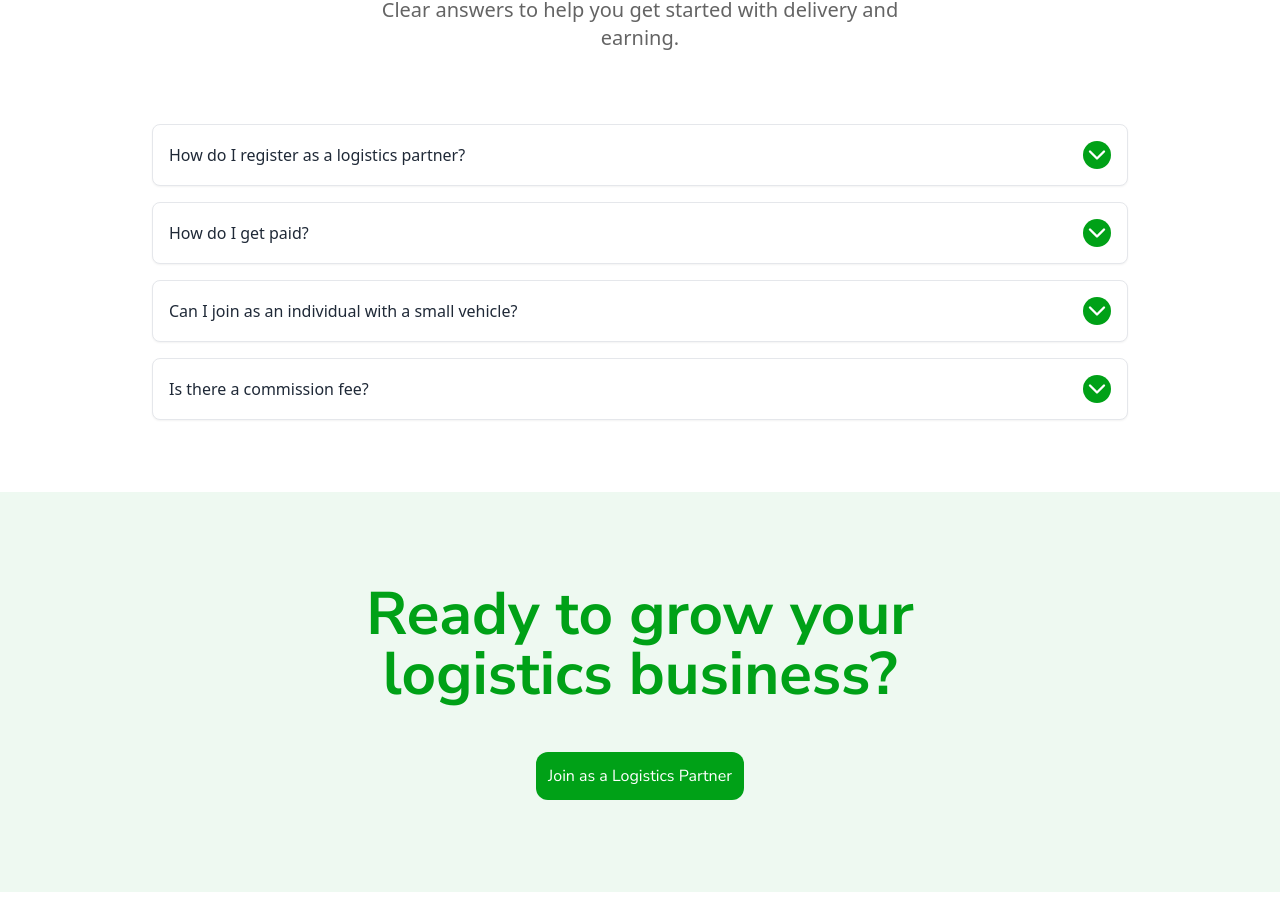
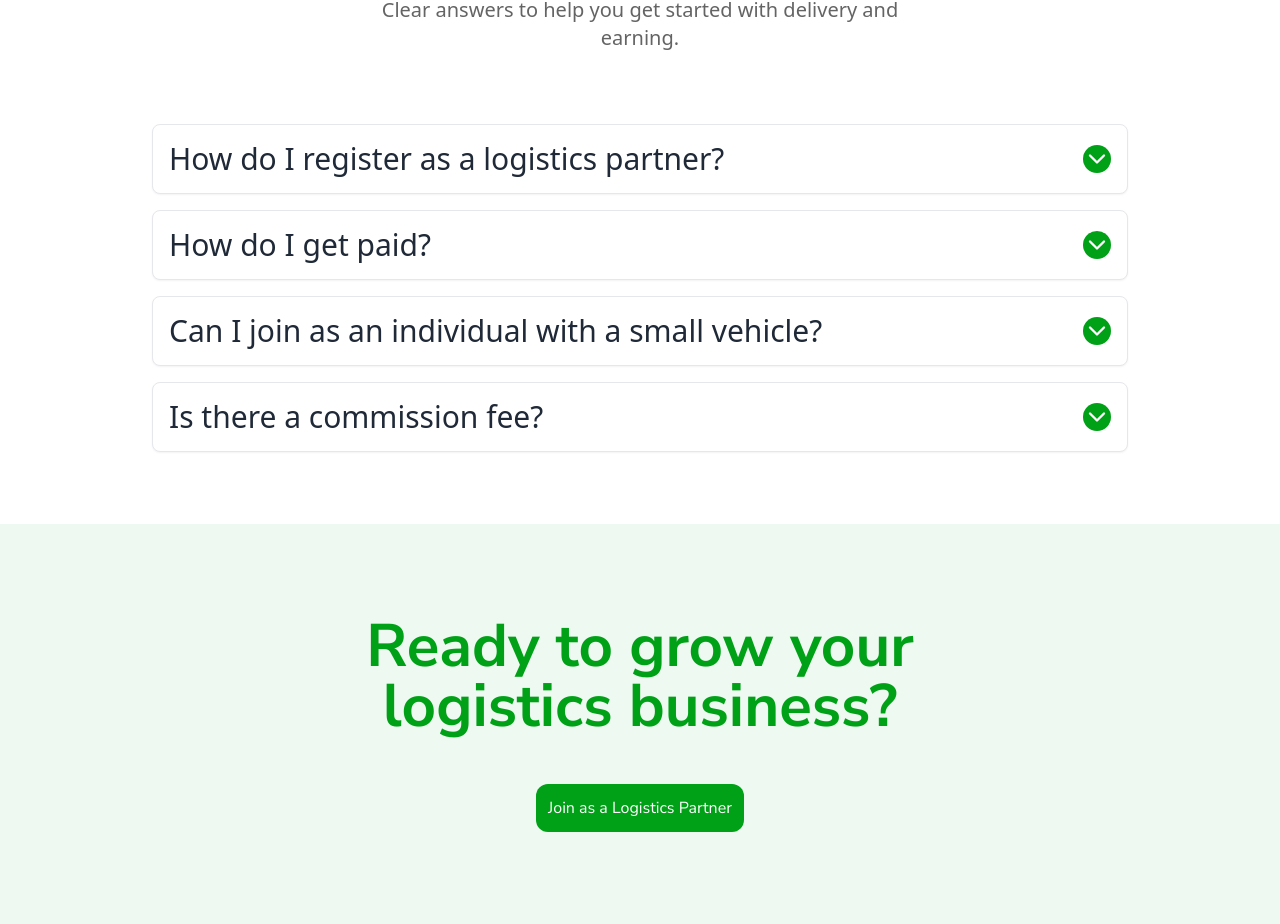
Before and after one commit to HarvestNexus/harvest_hub_live, a React (Vite) app: page /services in a window 1280 px wide. Shown: the part 2308-3232 px from the top of the page. Before the commit the page ends 3200 px from the top, so only its background shows below. Built offline with nearby package versions, Linux system fonts and the light colour scheme.

Commit message:
logistics page

```diff
--- a/src/pages/Logistics-landing-page/FAQ.tsx
+++ b/src/pages/Logistics-landing-page/FAQ.tsx
@@ -51,7 +51,7 @@ const FAQ: React.FC = () => {
             onClick={() => toggleFAQ(index)}
             className="flex justify-between items-center w-full p-4 text-left"
           >
-            <span className="font-medium text-gray-800 text-nunito ">{item.question}</span>
+            <span className="font-medium text-gray-800 text-nunito text-3xl">{item.question}</span>
             <motion.div
               animate={{ rotate: activeIndex === index ? 180 : 0 }}
               transition={{ duration: 0.3 }}
@@ -61,7 +61,7 @@ const FAQ: React.FC = () => {
           </button>
 
 
-          {/* Animated Answer */}
+          {/*Answer */}
           <AnimatePresence initial={false}>
             {activeIndex === index && (
               <motion.div
@@ -72,7 +72,7 @@ const FAQ: React.FC = () => {
                 transition={{ duration: 0.3 }}
                 className="overflow-hidden"
               >
-                <div className="p-4 pt-0 text-gray-600 text-sm text-nunito">
+                <div className="p-4 pt-0 text-gray-600 text-sm text-nunito text-xl">
                   {item.answer}
                 </div>
                 <br />
```
